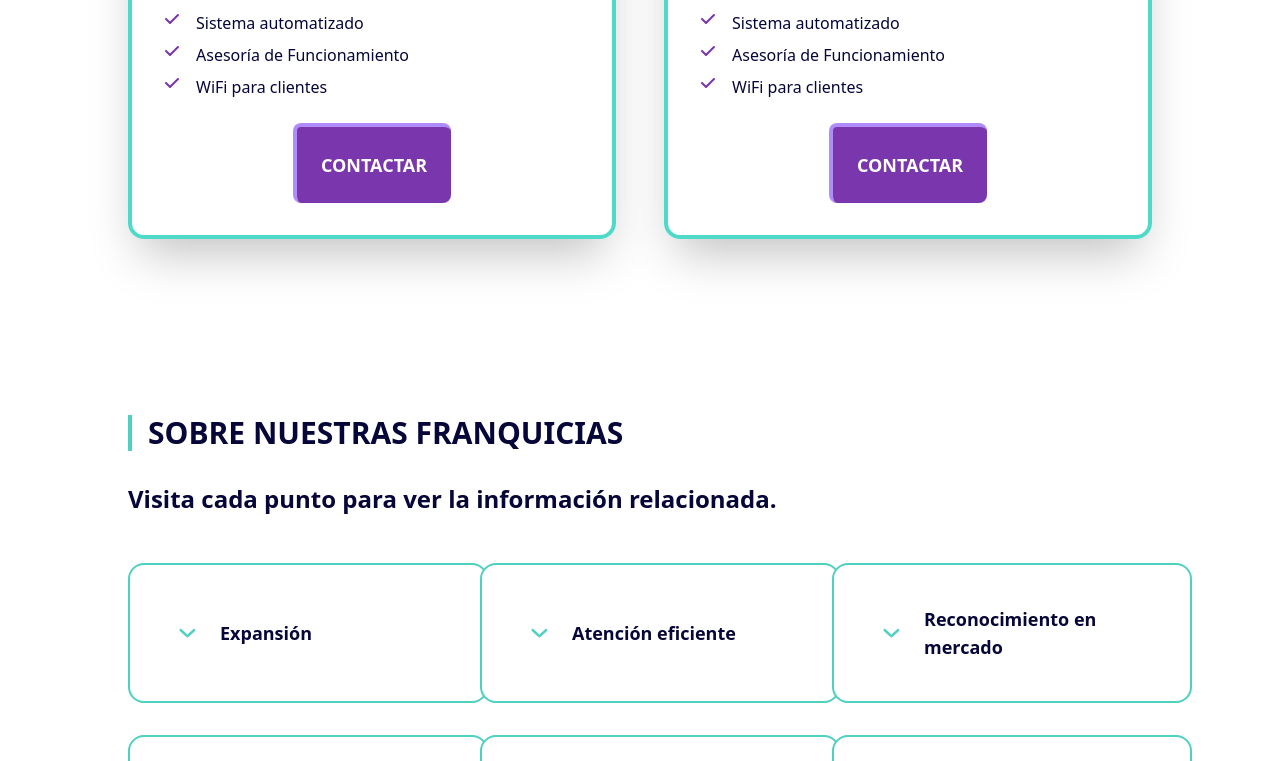
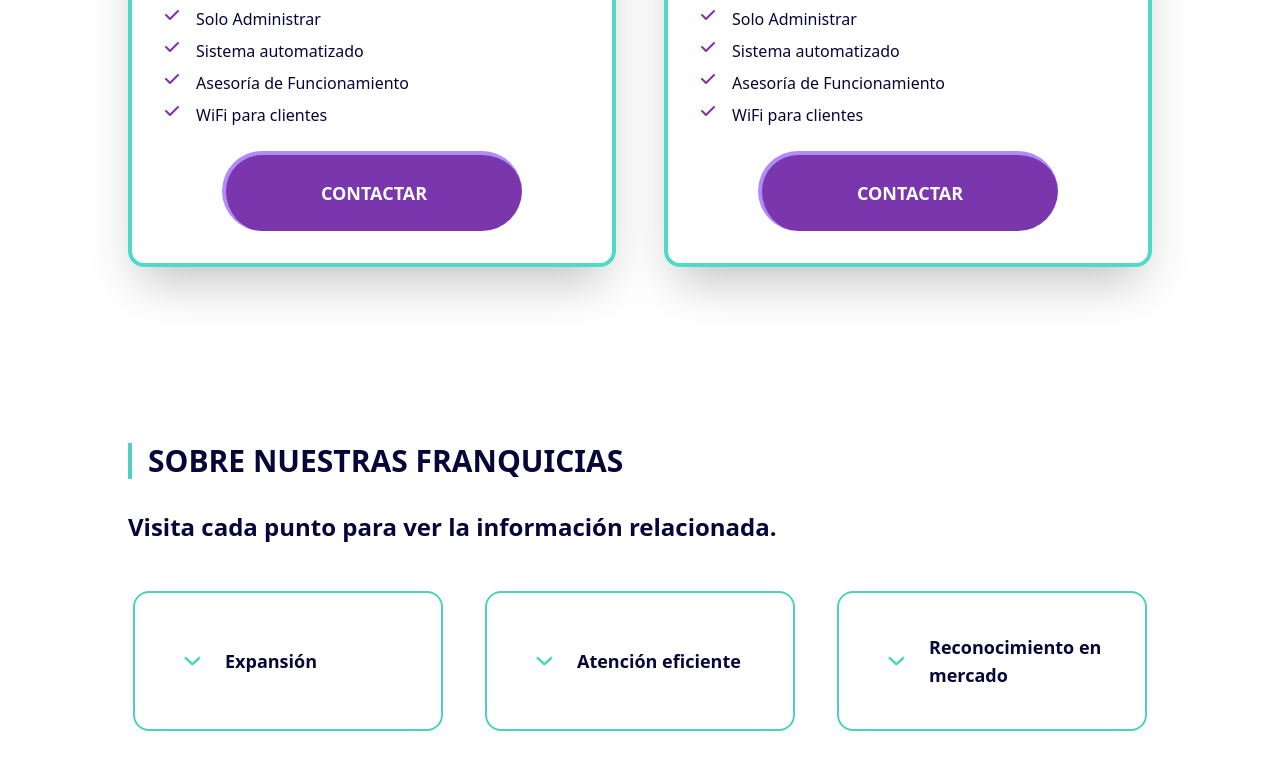
Before and after one commit to dspwebstudiomx/easylav-react, a React (Vite) app: page /franquicias in a window 1280 px wide. Shown: the part 1700-2461 px from the top of the page. Built offline with nearby package versions, Linux system fonts and the light colour scheme.

Commit message:
Adjusts Accordion height and refines Button width for improved layout consistency

```diff
--- a/src/components/accordion/Accordion.jsx
+++ b/src/components/accordion/Accordion.jsx
@@ -20,7 +20,7 @@ const Accordion = ({ description, title, height }) => {
   };
 
   const styles = {
-    width: 'w-full lg:w-[360px] h-[140px]',
+    width: 'w-[260px] lg:w-[310px] h-[140px]',
   }
 
   return (
--- a/src/components/buttons/Button.jsx
+++ b/src/components/buttons/Button.jsx
@@ -15,24 +15,24 @@ import { HashLink } from 'react-router-hash-link/dist/react-router-hash-link.cjs
 const BUTTON_UI = {
   DISPLAY: "flex items-center justify-center gap-0",
   HEIGHT: "min-h-[60px]",
-  WIDTH: "min-w-[240px] max-w-[240px] sm:w-[240px] md:max-w-[240px]",
+  WIDTH: "w-full md:w-[300px]",
   FONT_SIZE: "text-lg xl:text-lg",
   PADDING: "px-6 py-6",
   FONT_WEIGHT: "font-semibold",
   TEXT_TRANSFORM: "uppercase text-balance",
-  ROUNDED: "rounded-lg",
+  ROUNDED: "rounded-full",
   LETTER_SPACING: "tracking-wider sm:tracking-normal",
   ANIMATION:
     "transition ease-in-out delay-150 bg-blue-500 hover:-translate-y-1 hover:scale-110 duration-300",
 }
 
 // Estructura
-const ButtonUI = `${BUTTON_UI.DISPLAY} ${BUTTON_UI.HEIGHT} ${BUTTON_UI.FONT_SIZE} ${BUTTON_UI.PADDING} ${BUTTON_UI.FONT_WEIGHT} ${BUTTON_UI.ROUNDED} ${BUTTON_UI.TEXT_TRANSFORM} ${BUTTON_UI.LETTER_SPACING} ${BUTTON_UI.ANIMATION} `
+const ButtonUI = `${BUTTON_UI.DISPLAY} ${BUTTON_UI.HEIGHT} ${BUTTON_UI.WIDTH} ${BUTTON_UI.FONT_SIZE} ${BUTTON_UI.PADDING} ${BUTTON_UI.FONT_WEIGHT} ${BUTTON_UI.ROUNDED} ${BUTTON_UI.TEXT_TRANSFORM} ${BUTTON_UI.LETTER_SPACING} ${BUTTON_UI.ANIMATION} `
 
 const Button = ({ backgroundColor, title, border, icon, type, onClick, href, textColor, name, width }) => {
   return (
     <HashLink to={href} scroll={el => scrollWithOffset(el)}>
-      <button name={name} onClick={typeof onClick === 'function' ? onClick : undefined} type={type} className={`${backgroundColor} ${border} ${ButtonUI} ${textColor} flex gap-3 z-50 ${width} `} href={href}>
+      <button name={name} onClick={typeof onClick === 'function' ? onClick : undefined} type={type} className={`${backgroundColor} ${border} ${ButtonUI} ${textColor} flex gap-3 z-50`} href={href}>
         {icon && <span>{icon}</span>}
         {title}
       </button>
--- a/src/pages/franquicias/Franquicias.jsx
+++ b/src/pages/franquicias/Franquicias.jsx
@@ -109,7 +109,7 @@ const Franquicias = () => {
                   return (
                     <li key={description.id} id={`descripcion-${description.id}`} className=" text-dark">
                       <Accordion
-                        height='h-[130px]'
+                        height='h-[120px]'
                         title={description.title}
                         description={description.description}
                       />
@@ -160,6 +160,7 @@ const Franquicias = () => {
       </div>
       <ScrollToTopButton />
       <Footer />
+
       {/* Modal */}
       {showModal && (
         <Modal width='w-[90vw] md:w-[60vw] lg:w-[40vw]'>
```
